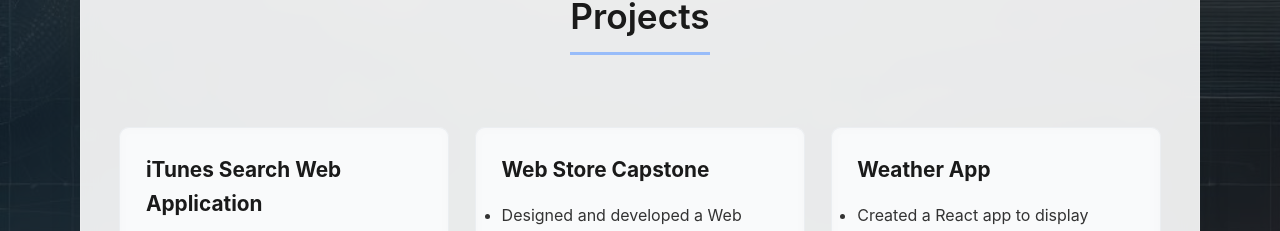
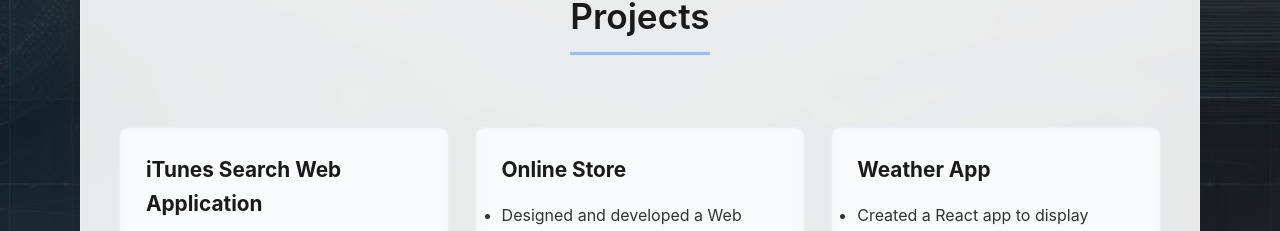
Before and after one commit to Jkaseke1/joseph-cv, a React (Create React App) app: page / in a window 1280 px wide. Shown: the part 1523-1754 px from the top of the page. Built offline with nearby package versions, Linux system fonts and the light colour scheme.

Commit message:
edit Web store edit

```diff
--- a/src/App.js
+++ b/src/App.js
@@ -123,7 +123,7 @@
         </div>
 
         <div className="project-card">
-          <h3>Web Store Capstone</h3>
+          <h3>Online Store</h3>
           <ul>
             <li>Designed and developed a Web Store using React</li>
             <li>Showcased products from a fictional or real online store</li>
```
